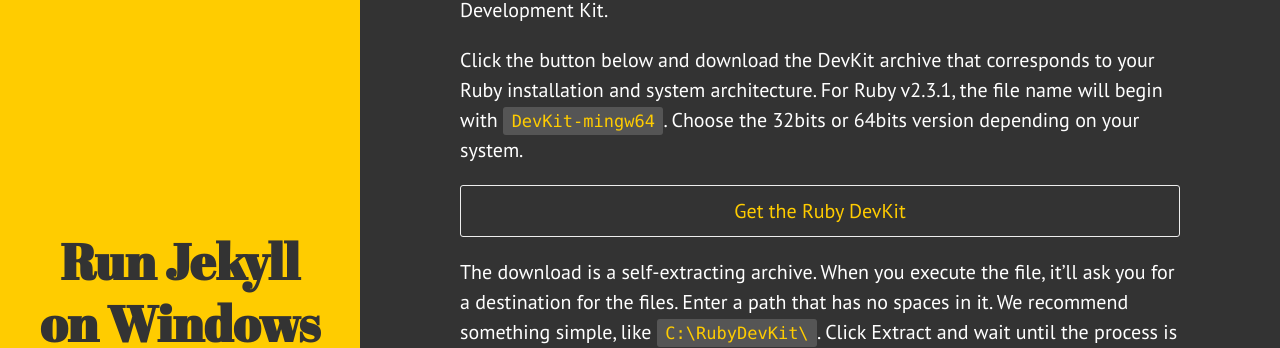
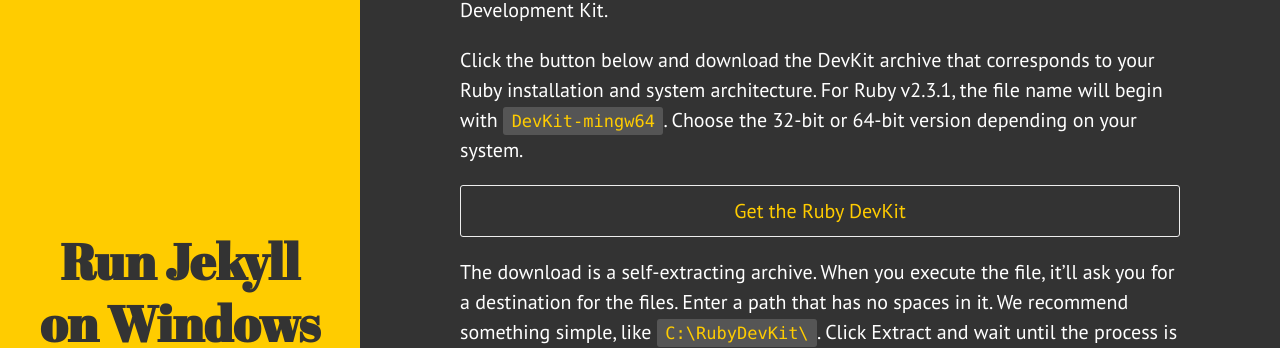
Before and after one commit to juthilo/run-jekyll-on-windows, a Jekyll site: the page built from 1-ruby-and-devkit.md, in a window 1280 px wide and 900 px high, scrolled down 1119 px. Shown: the part 153-501 px from the top of the window. Built offline with Jekyll 4.4.1, drawn with Linux system fonts in a browser that asks for light colours.

Commit message:
dashes for consistency

```diff
--- a/1-ruby-and-devkit.md
+++ b/1-ruby-and-devkit.md
@@ -23,7 +23,7 @@
 
 Jekyll has some dependencies which, out of the box, only provide raw source code. To make them into fully functional executables, you'll probably need to install the Development Kit.
 
-Click the button below and download the DevKit archive that corresponds to your Ruby installation and system architecture. For Ruby v2.3.1, the file name will begin with `DevKit-mingw64`. Choose the 32bits or 64bits version depending on your system.
+Click the button below and download the DevKit archive that corresponds to your Ruby installation and system architecture. For Ruby v2.3.1, the file name will begin with `DevKit-mingw64`. Choose the 32-bit or 64-bit version depending on your system.
 
 <a href="http://rubyinstaller.org/downloads/" class="button-external" target="_blank">Get the Ruby DevKit</a>
 
```
